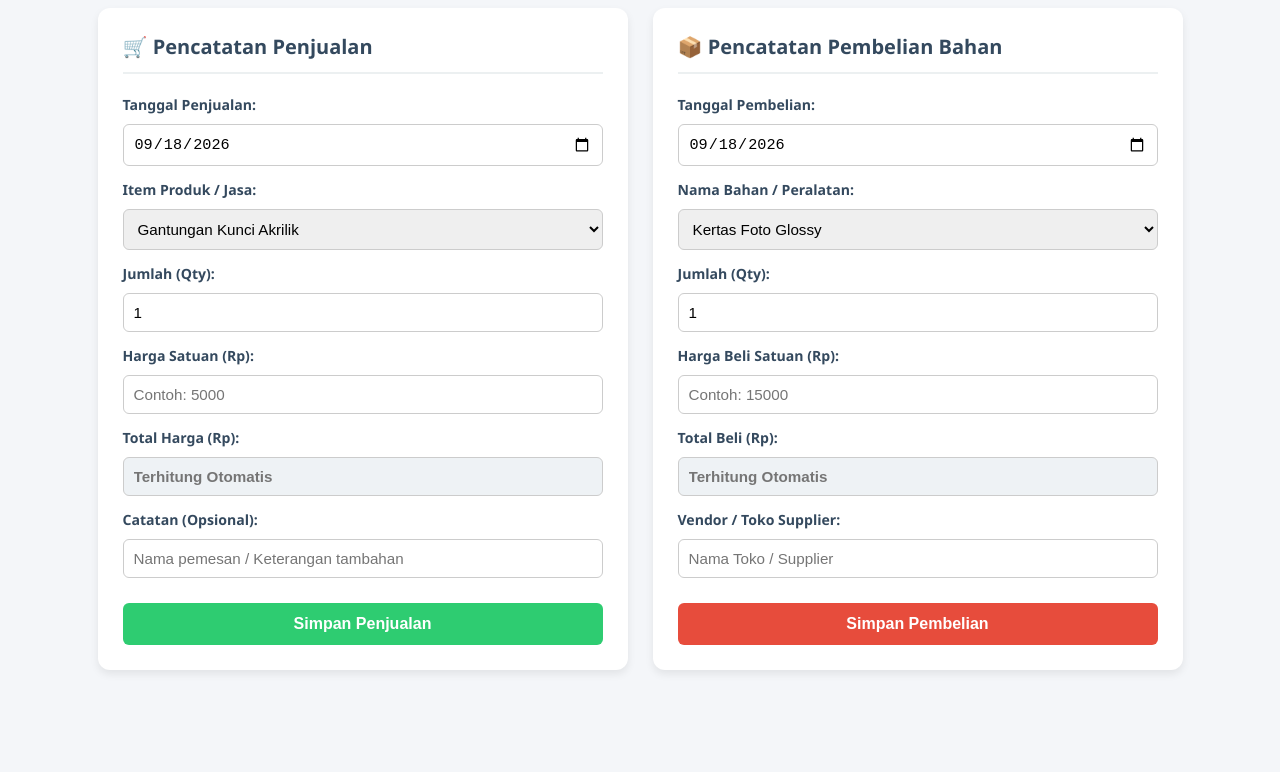
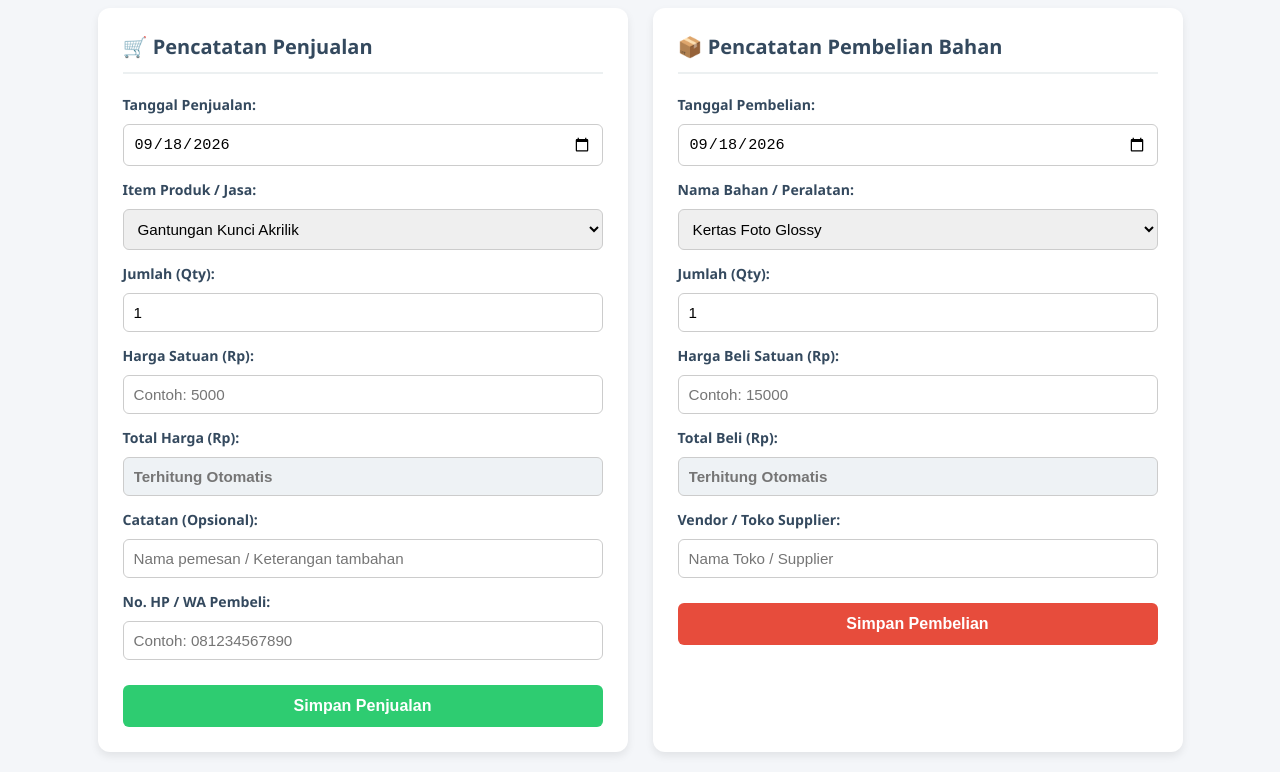
Before and after one commit to emanuelaprinting24-cmyk/emanuela-printing, a plain HTML site: page index.html in a window 1280 px wide. Shown: the part 202-974 px from the top of the page. Before the commit the page ends 892 px from the top, so only its background shows below. Drawn offline with Linux system fonts and the light colour scheme.

Commit message:
Add files via upload

```diff
--- a/index.html
+++ b/index.html
@@ -48,6 +48,10 @@
                 <label for="catatanPenjualan">Catatan (Opsional):</label>
                 <input type="text" id="catatanPenjualan" placeholder="Nama pemesan / Keterangan tambahan">
 
+                <!-- INPUT NOMOR HP / WA PEMBELI -->
+                <label for="noHpPenjualan">No. HP / WA Pembeli:</label>
+                <input type="tel" id="noHpPenjualan" placeholder="Contoh: 081234567890">
+
                 <button type="submit" class="btn-penjualan">Simpan Penjualan</button>
             </form>
         </div>
@@ -91,7 +95,7 @@
         </div>
     </div>
 
-    <!-- PANGGIL FILE APP.JS -->
+    <!-- LINK KE FILE APP.JS -->
     <script src="app.js"></script>
 </body>
 </html>
```
